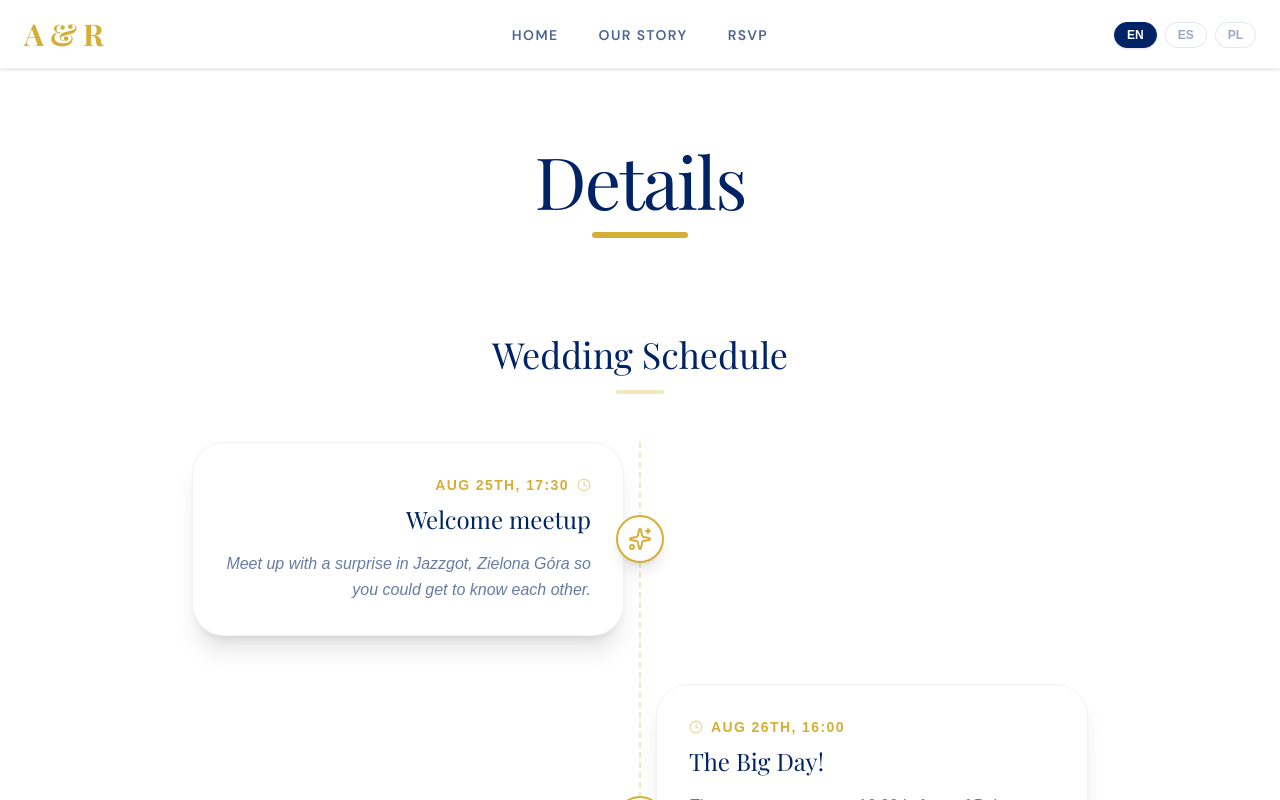
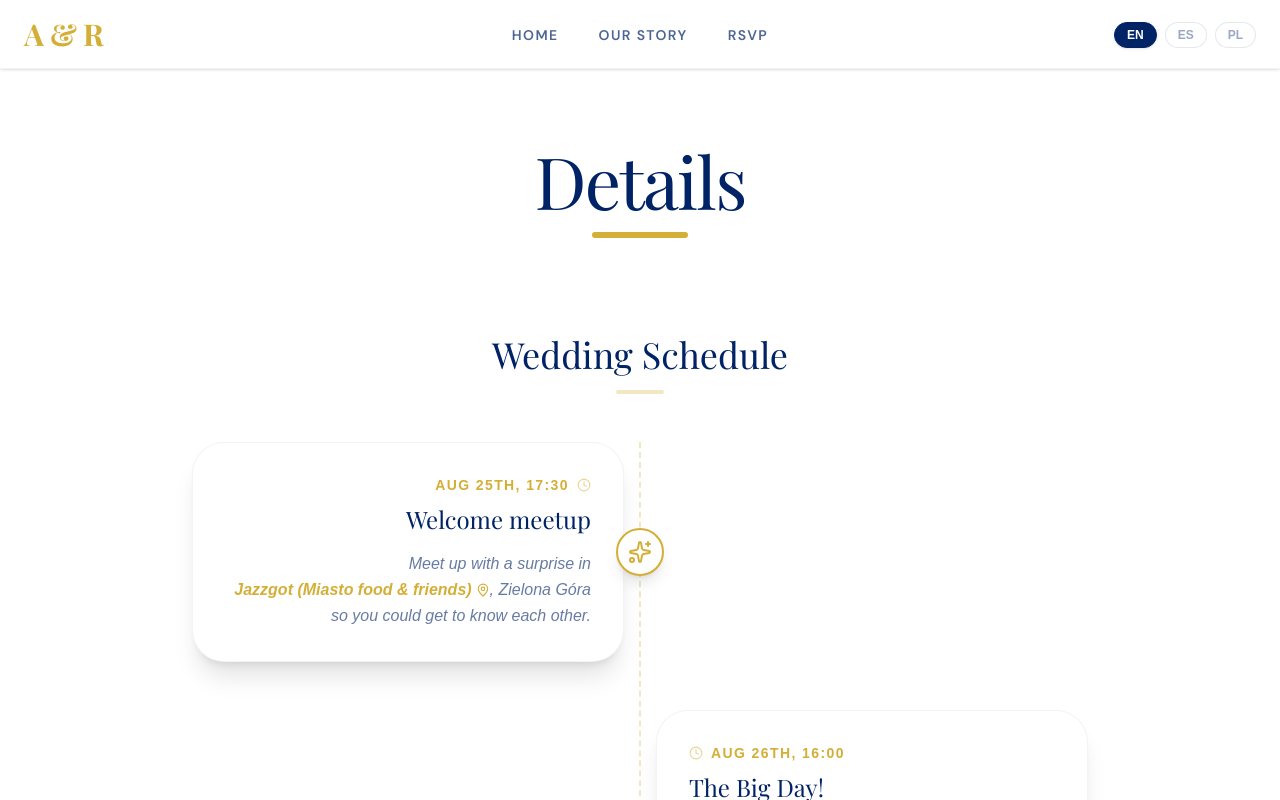
Before and after one commit to Folas420/wedding-site, a Next.js app: page /en/details in a window 1280 px wide. Shown: the top 800 px of the page. Built offline with nearby package versions, Linux system fonts and the light colour scheme; no server answers; a web font is replaced by a local one.

Commit message:
Update location page.tsx

```diff
--- a/src/app/[locale]/(private)/details/page.tsx
+++ b/src/app/[locale]/(private)/details/page.tsx
@@ -67,20 +67,20 @@ export default function DetailsPage() {
 
                         <div className="space-y-12">
                             {schedule.map((event, index) => {
-                                // Dynamic link parsing for "Cafe Noir"
+                                // Dynamic link parsing for "Jazzgot"
                                 const renderDescription = (text: string) => {
-                                    if (text.includes("Cafe Noir")) {
-                                        const parts = text.split("Cafe Noir");
+                                    if (text.includes("Jazzgot")) {
+                                        const parts = text.split("Jazzgot");
                                         return (
                                             <>
                                                 {parts[0]}
                                                 <a
-                                                    href="http://maps.google.com/?q=Cafe+Noir+Zielona+Gora"
+                                                    href="https://maps.app.goo.gl/7LLCSf7bjeEAegff6"
                                                     target="_blank"
                                                     rel="noopener noreferrer"
                                                     className="text-gold font-bold hover:underline inline-flex items-center gap-1"
                                                 >
-                                                    Cafe Noir
+                                                    Jazzgot (Miasto food & friends)
                                                     <MapPin size={14} />
                                                 </a>
                                                 {parts[1]}
```
